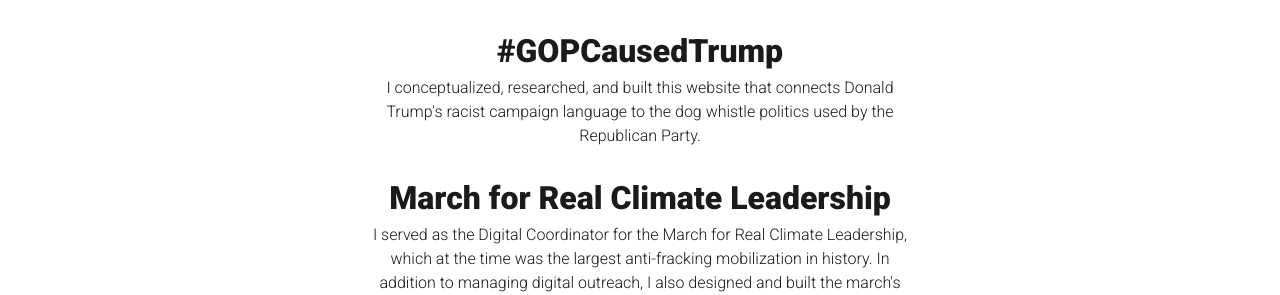
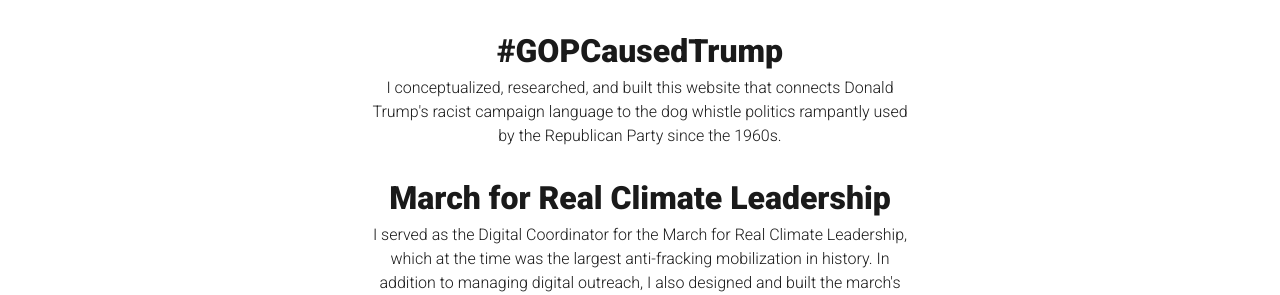
Before and after one commit to DigitalCharlie/DigitalCharlie.github.io, a Jekyll site: the page built from index.html, in a window 1280 px wide. Shown: the part 1046-1341 px from the top of the page. Built offline with Jekyll 4.4.1, drawn with Linux system fonts in a browser that asks for light colours; the list of posts is cut into pages by our own code.

Commit message:
minor text

```diff
--- a/index.html
+++ b/index.html
@@ -53,7 +53,7 @@
       </div>
       <div class="project_description">
         <p>
-          I conceptualized, researched, and built this website that connects Donald Trump's racist campaign language to the dog whistle politics used by the Republican Party.
+          I conceptualized, researched, and built this website that connects Donald Trump's racist campaign language to the dog whistle politics rampantly used by the Republican Party since the 1960s.
         </p>
       </div>
     </a>
```
